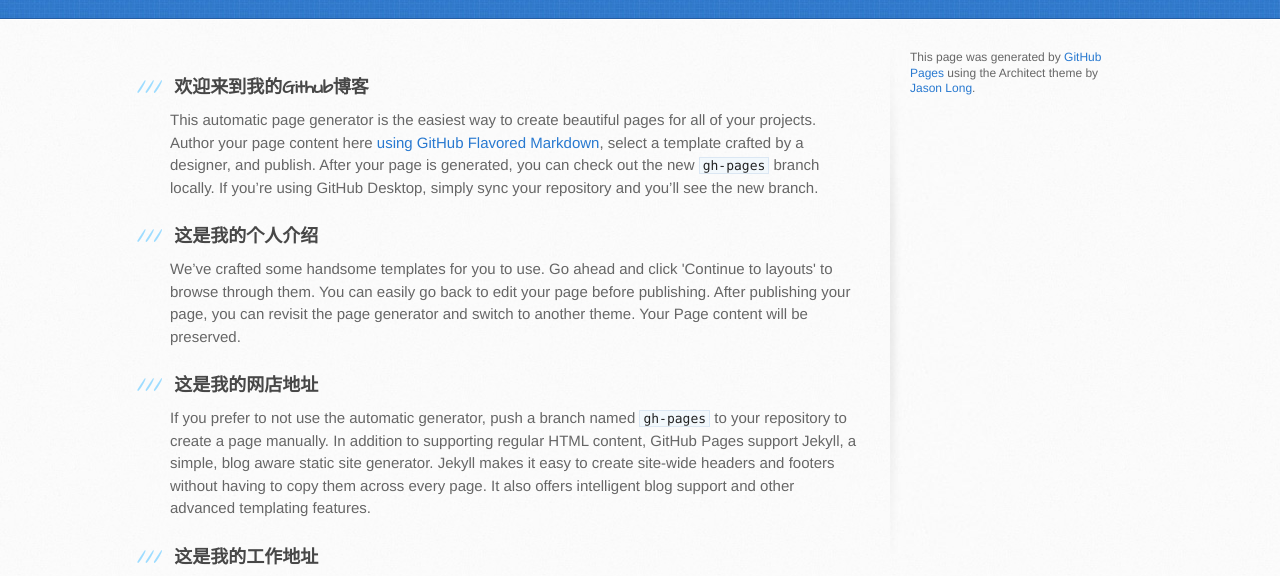
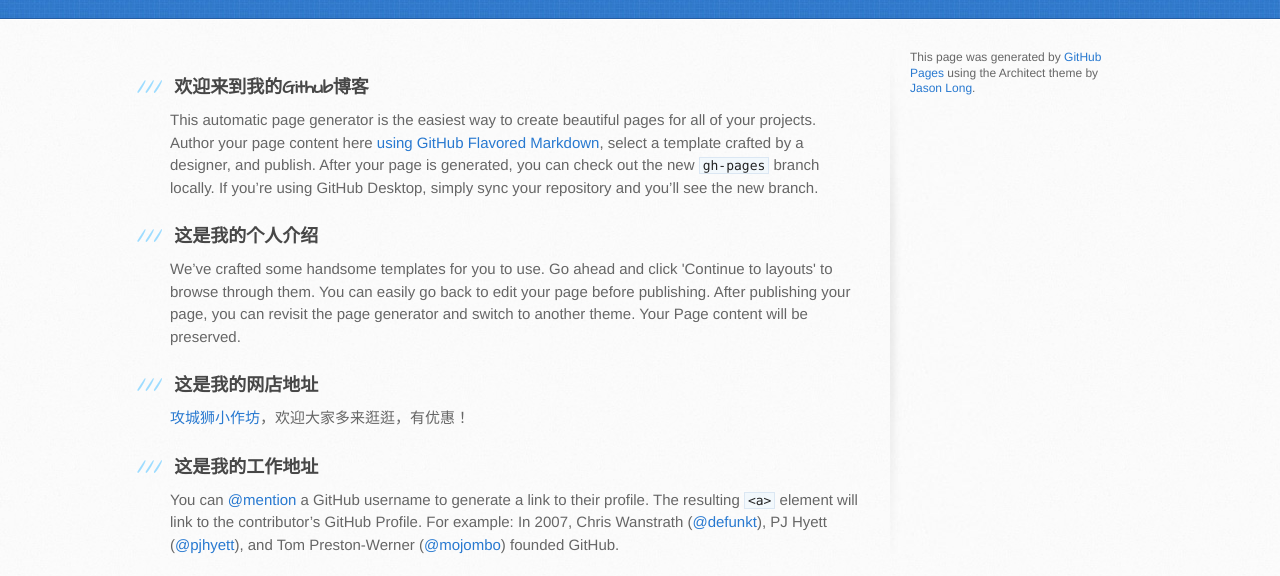
Before and after one commit to liumangyang/liumangyang.github.io, a plain HTML site: page index.html in a window 1280 px wide. Shown: the part 182-758 px from the top of the page. Drawn offline with Linux system fonts and the light colour scheme.

Commit message:
Update index.html

```diff
--- a/index.html
+++ b/index.html
@@ -41,7 +41,7 @@
 <h3>
 <a id="creating-pages-manually" class="anchor" href="#creating-pages-manually" aria-hidden="true"><span aria-hidden="true" class="octicon octicon-link"></span></a>这是我的网店地址</h3>
 
-<p>If you prefer to not use the automatic generator, push a branch named <code>gh-pages</code> to your repository to create a page manually. In addition to supporting regular HTML content, GitHub Pages support Jekyll, a simple, blog aware static site generator. Jekyll makes it easy to create site-wide headers and footers without having to copy them across every page. It also offers intelligent blog support and other advanced templating features.</p>
+<p> <a href="https://shop149545880.taobao.com/?spm=2013.1.1000126.d21.hgE1oZ" class="user-mention">攻城狮小作坊</a>，欢迎大家多来逛逛，有优惠！</p>
 
 <h3>
 <a id="authors-and-contributors" class="anchor" href="#authors-and-contributors" aria-hidden="true"><span aria-hidden="true" class="octicon octicon-link"></span></a>这是我的工作地址</h3>
```
